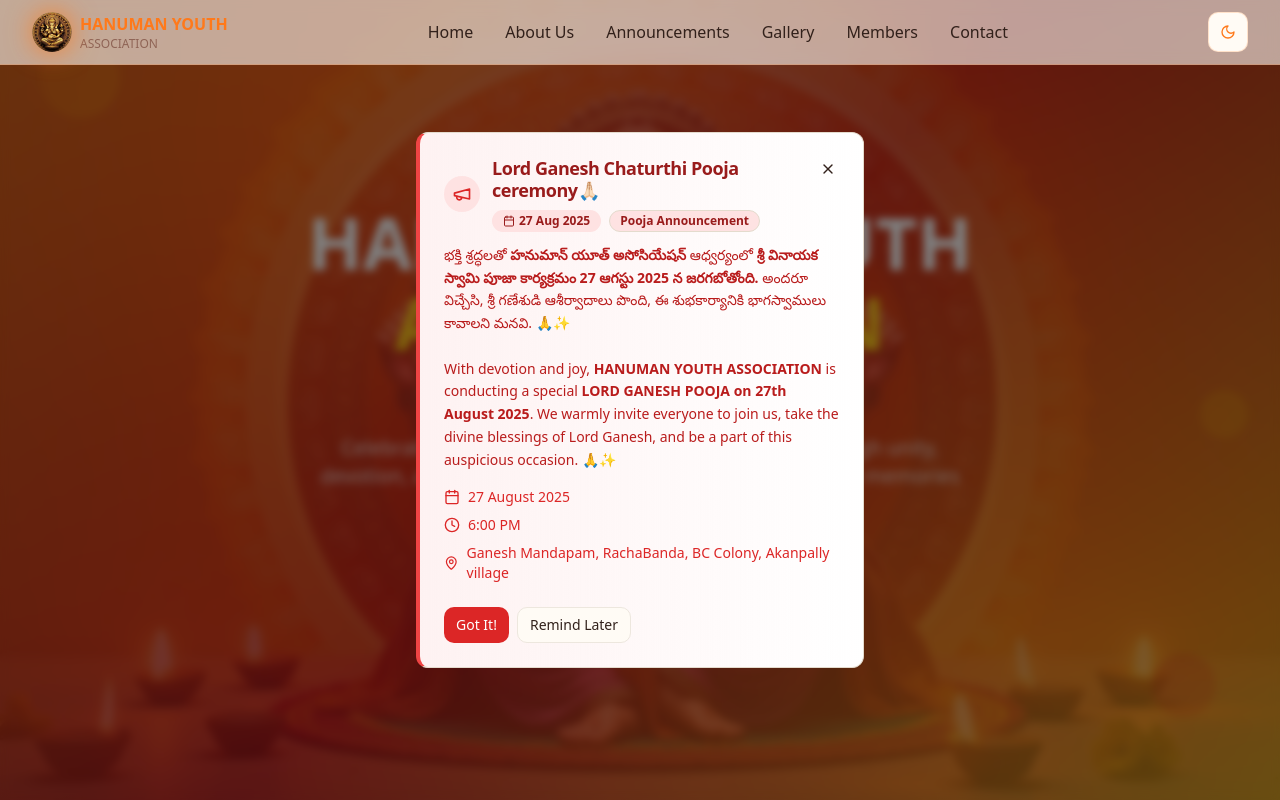
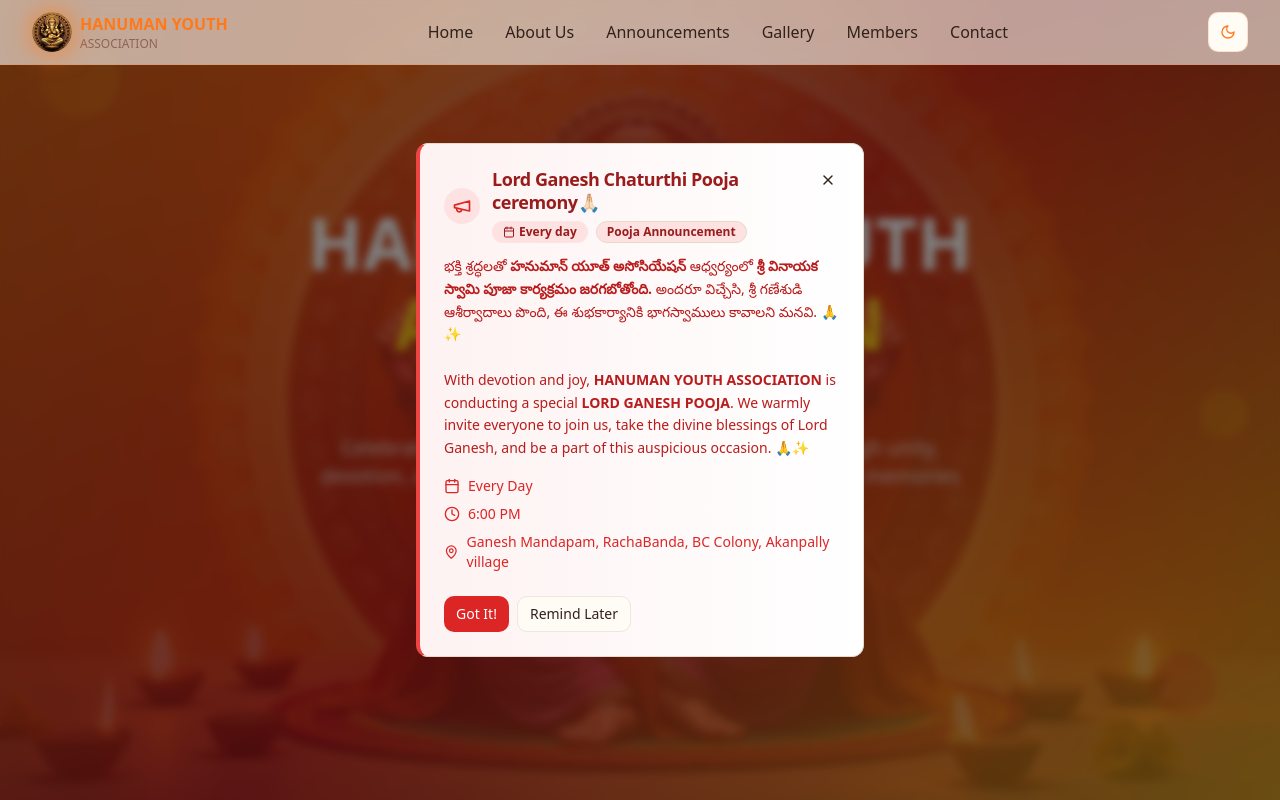
Before and after one commit to anilchary225/hanuman-youth-association-25, a React (Vite) app: page / in a window 1280 px wide. Shown: the top 800 px of the page. Built offline with nearby package versions, Linux system fonts and the light colour scheme.

Commit message:
announcement chaged

```diff
--- a/src/components/AnnouncementPopup.tsx
+++ b/src/components/AnnouncementPopup.tsx
@@ -44,7 +44,7 @@ const AnnouncementPopup = () => {
                 <div className="flex items-center gap-2 mt-2">
                   <Badge className="bg-red-100 text-red-800 dark:bg-red-900 dark:text-red-200">
                     <Calendar className="h-3 w-3 inline mr-1" />
-                    27 Aug 2025
+                    Every day
                   </Badge>
                   <Badge variant="outline" className="text-xs bg-red-100 text-red-800 dark:bg-red-900 dark:text-red-200">
                     Pooja Announcement
@@ -65,15 +65,15 @@ const AnnouncementPopup = () => {
 
         <CardContent className="space-y-4">
           <CardDescription className="text-sm leading-relaxed text-red-700 dark:text-red-300">
-          భక్తి శ్రద్ధలతో <b>హనుమాన్ యూత్ అసోసియేషన్</b> ఆధ్వర్యంలో <b>శ్రీ వినాయక స్వామి పూజా కార్యక్రమం 27 ఆగస్టు 2025 న జరగబోతోంది.</b> అందరూ విచ్చేసి, శ్రీ గణేశుడి ఆశీర్వాదాలు పొంది, ఈ శుభకార్యానికి భాగస్వాములు కావాలని మనవి. 🙏✨
+          భక్తి శ్రద్ధలతో <b>హనుమాన్ యూత్ అసోసియేషన్</b> ఆధ్వర్యంలో <b>శ్రీ వినాయక స్వామి పూజా కార్యక్రమం జరగబోతోంది.</b> అందరూ విచ్చేసి, శ్రీ గణేశుడి ఆశీర్వాదాలు పొంది, ఈ శుభకార్యానికి భాగస్వాములు కావాలని మనవి. 🙏✨
           <br />
           <br />
-          With devotion and joy, <b>HANUMAN YOUTH ASSOCIATION</b> is conducting a special <b>LORD GANESH POOJA on 27th August 2025</b>. We warmly invite everyone to join us, take the divine blessings of Lord Ganesh, and be a part of this auspicious occasion. 🙏✨ </CardDescription>
+          With devotion and joy, <b>HANUMAN YOUTH ASSOCIATION</b> is conducting a special <b>LORD GANESH POOJA</b>. We warmly invite everyone to join us, take the divine blessings of Lord Ganesh, and be a part of this auspicious occasion. 🙏✨ </CardDescription>
           <div className="space-y-2 text-sm text-red-600 dark:text-red-400">
             <div className="flex items-center gap-2">
               <Calendar className="h-4 w-4" />
-              <span>{getTomorrowDate()}</span>
-              {/* <span><p></p></span> */}
+              {/* <span>{getTomorrowDate()}</span> */}
+              <span><p>Every Day</p></span>
             </div>
             <div className="flex items-center gap-2">
               <Clock className="h-4 w-4" />
```
